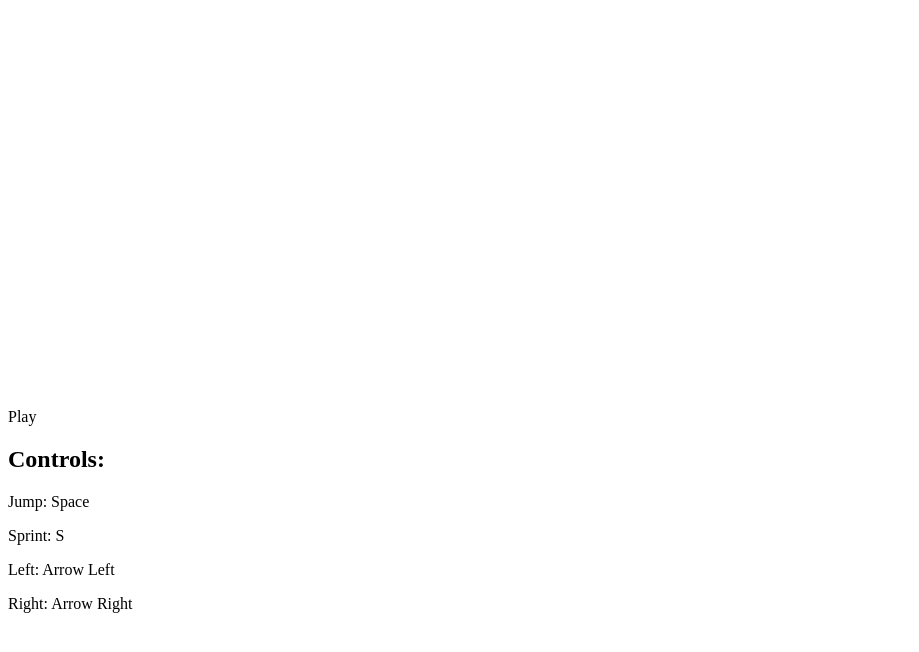
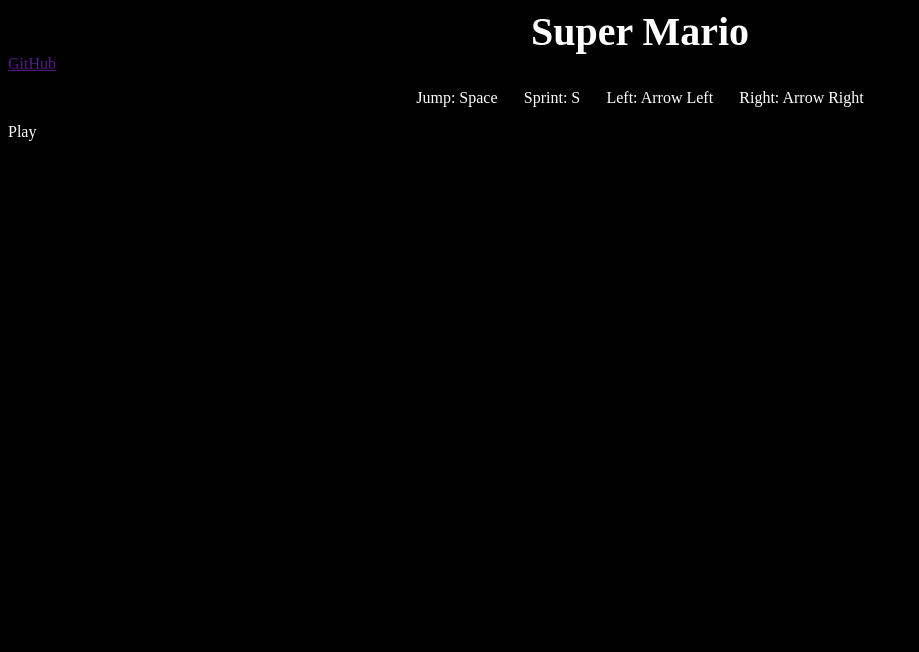
Before and after one commit to Maxmusli/Super-Mario, a website with bundled scripts: page index.html in a window 1280 px wide. Shown: the whole page, without its empty margins (0-919 px from the left). Built offline with nearby package versions, Linux system fonts and the light colour scheme.

Commit message:
add css styling

```diff
--- a/index.html
+++ b/index.html
@@ -7,7 +7,8 @@
   <title>Super Mario</title>
   <style>
     body {
-      background: white;
+      background: black;
+      color: white;
     }
 
     #screen {
@@ -18,27 +19,35 @@
     }
 
     .instruction {
-      color: black;
+      display: flex;
+      width: 500px;
+      justify-content: space-evenly;
+      margin: auto;
     }
 
-    /* canvas {
-      width: 256;
-      height: 240;
-    } */
+    h2 {
+      text-align: center;
+      font-size: 40px;
+      margin: 0;
+    }
+
   </style>
   <script type="module" src="/game/over_lay.js"></script>
 </head>
 <body>
-  <canvas id="screen" width="256" height="240"></canvas>
-  <div class="overlay">
-    <div class="play">Play</div>
+  <h2>Super Mario</h2>
+  <div>
+    <a href="">GitHub</a>
   </div>
   <div class="instruction">
-    <h2>Controls:</h2>
     <p>Jump: Space</p>
     <p>Sprint: S</p>
     <p>Left: Arrow Left</p>
     <p>Right: Arrow Right</p>
   </div>
+  <div class="overlay">
+    <div class="play">Play</div>
+  </div>
+  <canvas id="screen" width="256" height="240"></canvas>
 </body>
 </html>
```
